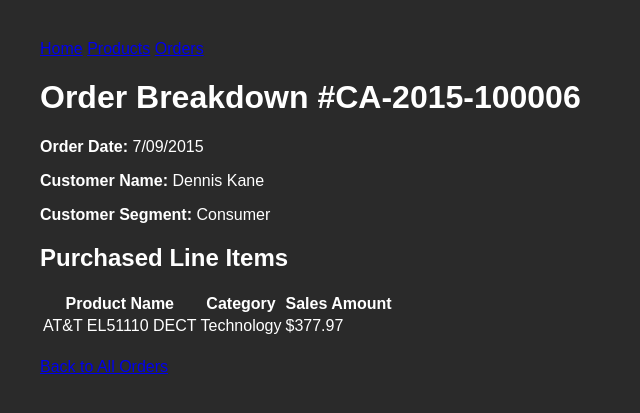
After one commit to SnehChaudhari/dataset-project, a Flask app: a page that uses templates/order_details.html in a window 1280 px wide. The commit adds this page. Shown: the top 413 px of the page, without its empty margins (0-640 px from the left). Run offline with Flask 3, Linux system fonts and the light colour scheme; data comes from the database, SQL or seed files in the repository.

Commit message:
add dynamic order view with boundary 404 handling
created /orders/order_id> route linking customers, orders, and orderdetails tables. added dynamic template rendering for itemised sales breakdowns and strict boundary error checking for invalid order IDs.

```diff
--- a/app.py
+++ b/app.py
@@ -78,6 +78,40 @@ def orders():
     orders_list = query_db(query)
     return render_template('orders.html', orders=orders_list)
 
+# dynamic order details route, fetches itemised product list for a specific order ID
+@app.route('/orders/<order_id>')
+def order_details(order_id):
+    # parameterised query to fetch order summary details safely
+    order_query = """
+        SELECT
+            o.order_id,
+            o.order_date,
+            c.customer_name,
+            c.segment
+        FROM orders o
+        LEFT JOIN customers c ON o.customer_id = c.customer_id
+        WHERE o.order_id = ?;
+    """
+    order = query_db(order_query, (order_id,), one=True)
+
+    # boundary test: if order ID does not exist in the database, trigger 404
+    if order is None:
+        return render_template('404.html'), 404
+
+    # query individual line items associated with this specific order
+    items_query = """
+        SELECT
+            p.product_name,
+            p.category,
+            ROUND(od.sales, 2) AS line_sales
+        FROM orderdetails od
+        JOIN products p ON od.product_id = p.product_id
+        WHERE od.order_id = ?;
+    """
+    items = query_db(items_query, (order_id,))
+
+    return render_template('order_details.html', order=order, items = items)
+
 # custom 404 error handler: catches invalid URLs and renders 404.html
 @app.errorhandler(404)
 def page_not_found(e):
--- /dev/null
+++ b/templates/order_details.html
@@ -0,0 +1,43 @@
+<!DOCTYPE html>
+<html lang="en">
+    <head>
+        <meta charset="UTF-8">
+        <title>Retail Store - Order #{{ order[0] }}</title>
+        <link rel="stylesheet" href="{{ url_for('static', filename='style.css') }}">
+    </head>
+    <body>
+        {% include 'nav.html' %}
+
+        <h1>Order Breakdown #{{ order[0] }}</h1>
+
+        <div class="card">
+            <p><strong>Order Date:</strong> {{ order[1] }}</p>
+            <p><strong>Customer Name:</strong> {{ order[2] }}</p>
+            <p><strong>Customer Segment:</strong> {{ order[3] }}</p>
+        </div>
+
+        <h2>Purchased Line Items</h2>
+        <table>
+            <thead>
+                <tr>
+                    <th>Product Name</th>
+                    <th>Category</th>
+                    <th>Sales Amount</th>
+                </tr>
+            </thead>
+            <tbody>
+                {% for item in items %}
+                <tr>
+                    <td>{{ item[0] }}</td>
+                    <td>{{ item[1] }}</td>
+                    <td>${{ "%.2f"|format(item[2]) }}</td>
+                </tr>
+                {% endfor %}
+            </tbody>
+        </table>
+
+        <p style="margin-top: 20px;">
+            <a href="{{ url_for('orders') }}" class="btn-home">Back to All Orders</a>
+        </p>
+    </body>
+</html>
--- a/templates/orders.html
+++ b/templates/orders.html
@@ -17,6 +17,7 @@
                     <th>Order Date</th>
                     <th>Customer ID</th>
                     <th>Total Amount</th>
+                    <th>Action</th>
                 </tr>
             </thead>
             <tbody>
@@ -25,7 +26,8 @@
                     <td>{{ order[0]}}</td>
                     <td>{{ order[1]}}</td>
                     <td>{{ order[2]}}</td>
-                    <td>{{ order[3]}}</td>
+                    <td>${{ "%.2f"|format(order[3])}}</td>
+                    <td><a href="{{ url_for('order_details', order_id=order[0]) }}">View Items</a></td>
                 </tr>
                 {% endfor %}
             </tbody>
```
